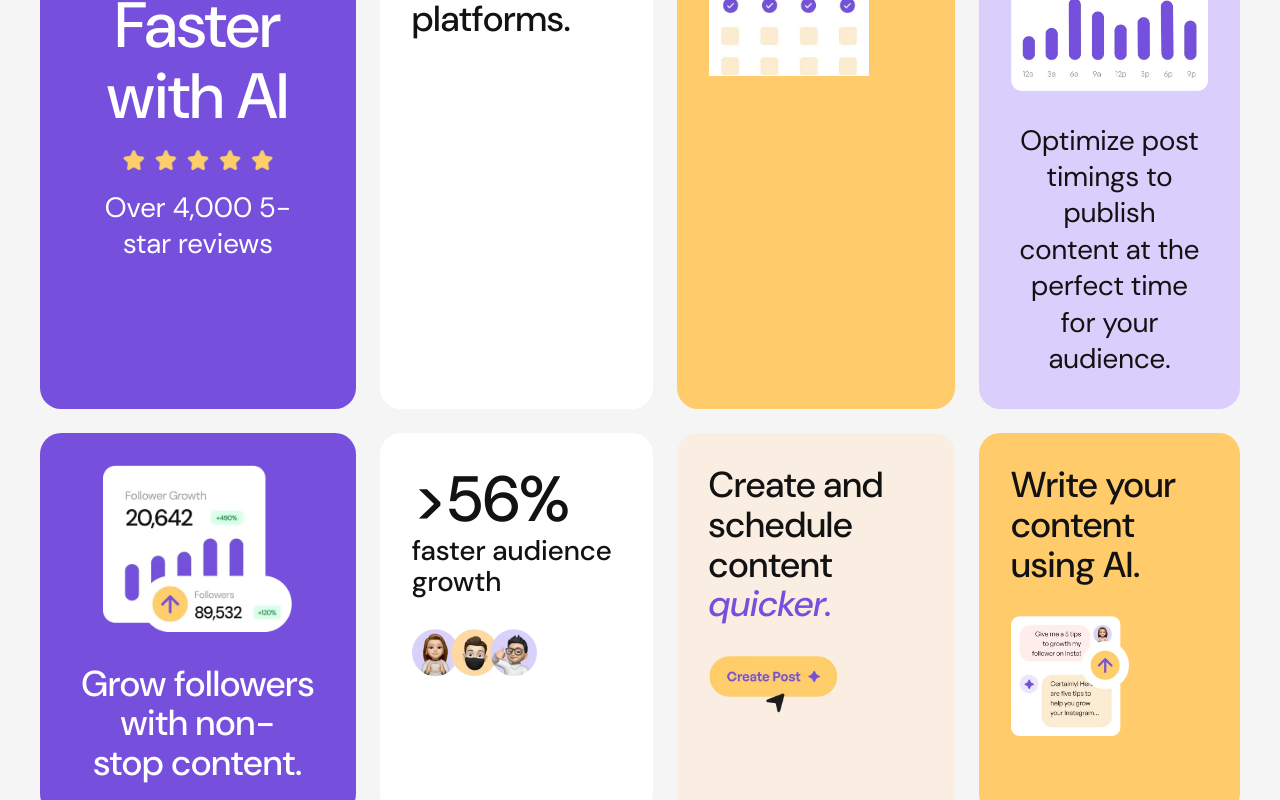
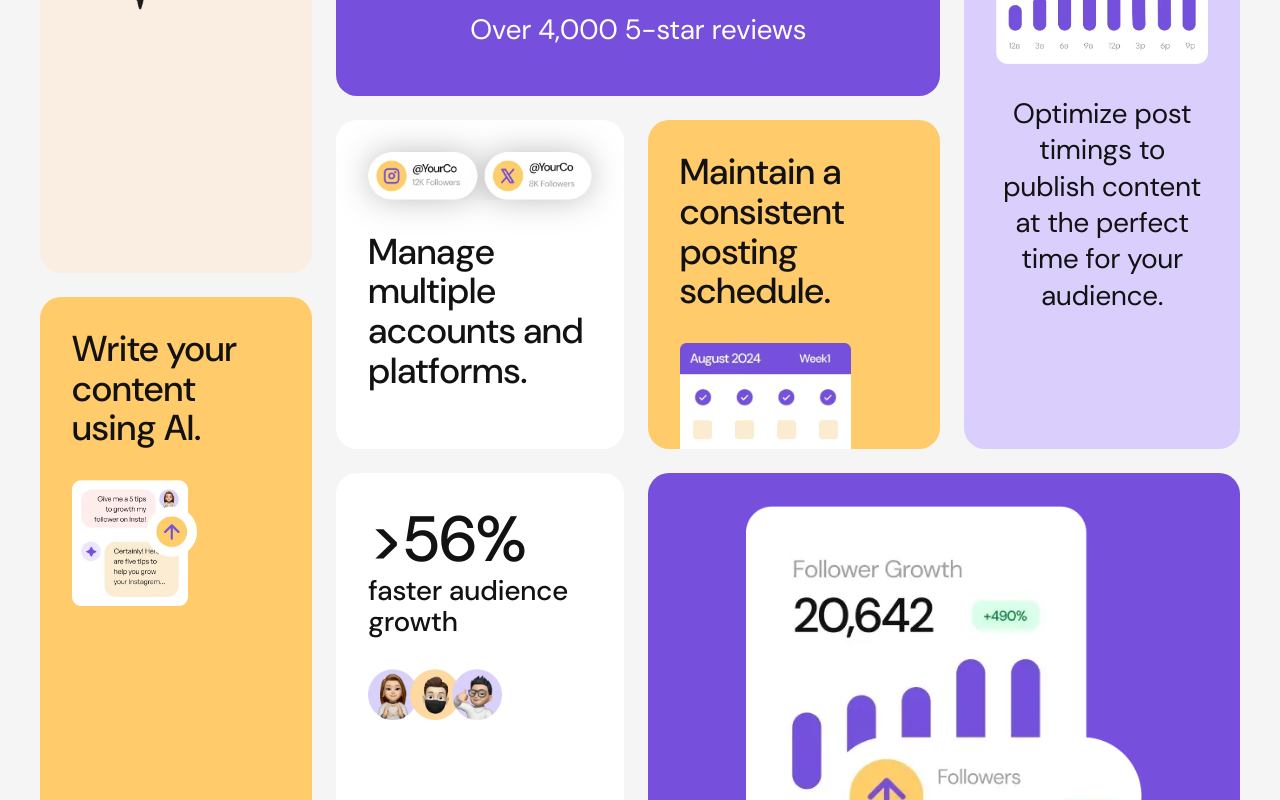
Before and after one commit to Annie-Huang/bento-grid-frontend-mentor-challenge-tutorial, a website built with Vite: page index.html in a window 1280 px wide. Shown: the part 300-1100 px from the top of the page. Built offline with nearby package versions, Linux system fonts and the light colour scheme.

Commit message:
Assign grid-area to each card

```diff
--- a/style.css
+++ b/style.css
@@ -149,11 +149,15 @@
     --bento-card-horizontal-alignment: center;
     --bento-card-image-width: 70%;
     --bento-card-gap: 16px;
+
+    grid-area: one;
   }
 
   .bento-grid > :nth-child(2) {
     /* Prefer to keep the document structure always be <h1> first and then <img> and just use order to control the display order. */
     --bento-card-image-order: -1;
+
+    grid-area: two;
 
     /* fixing shadow issue in asset */
     > img {
@@ -170,6 +174,8 @@
     --bento-card-surface: var(--accent-base);
     --bento-card-image-width: 75%;
 
+    grid-area: three;
+
     > img {
       margin-bottom: -55px;
     }
@@ -178,6 +184,8 @@
   .bento-grid > :nth-child(4) {
     --bento-card-horizontal-alignment: center;
     --bento-card-surface: var(--primary-subdued);
+
+    grid-area: four;
   }
 
   .bento-grid > :nth-child(5) {
@@ -186,6 +194,8 @@
     --bento-card-surface: var(--primary-base);
     --bento-card-image-width: 75%;
     --bento-card-image-order: -1;
+
+    grid-area: five;
   }
 
   .bento-grid > :nth-child(6) {
@@ -193,6 +203,8 @@
     --heading-span-display: block;
     --heading-span-font-size: var(--fs-reg);
     --bento-card-image-width: 60%;
+
+    grid-area: six;
   }
 
   .bento-grid > :nth-child(7) {
@@ -200,11 +212,15 @@
     --heading-span-style: italic;
     --bento-card-surface: var(--accent-subdued);
     --bento-card-image-width: 60%;
+
+    grid-area: seven;
   }
 
   .bento-grid > :nth-child(8) {
     --bento-card-surface: var(--accent-base);
     --bento-card-image-width: 60%;
+
+    grid-area: eight;
   }
 }
 
```
